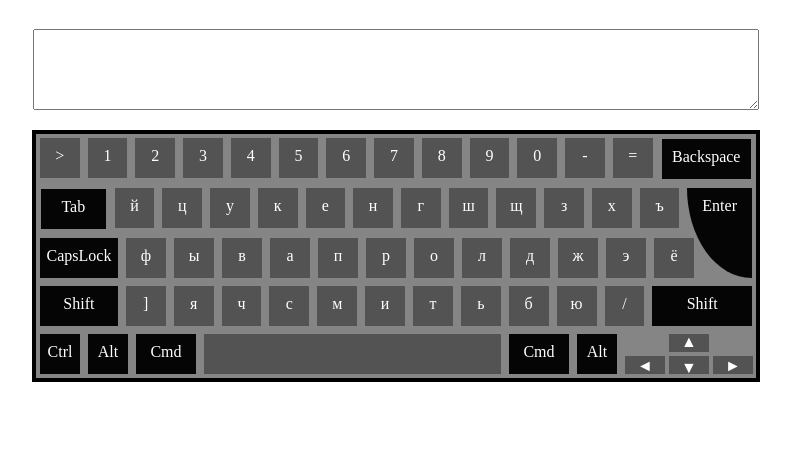
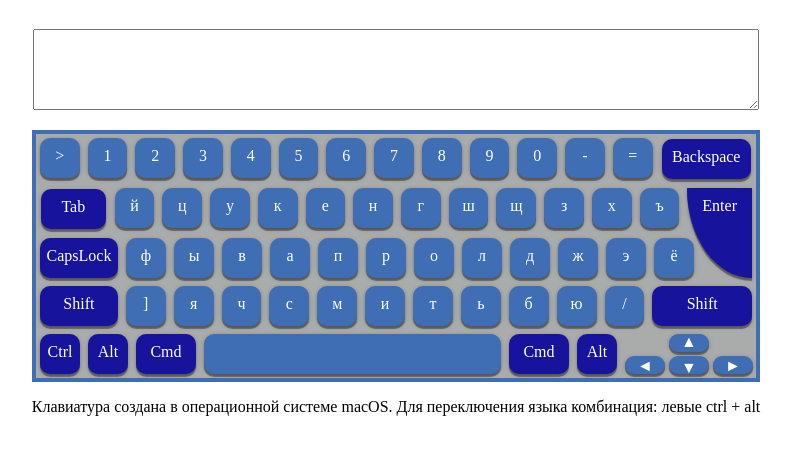
Before and after one commit to leonizis/virtual-keyboard, a website: page index.html in a window 1280 px wide. Shown: the part 137-592 px from the top of the page, without its empty margins (244-1035 px from the left). Drawn offline with Linux system fonts and the light colour scheme.

Commit message:
feat: keyboard coloring

```diff
--- a/script.js
+++ b/script.js
@@ -162,9 +162,8 @@ document.addEventListener('keydown', (event) => {
     const cursorPosition = textarea.selectionStart;
     const textBeforeCursor = textarea.value.substring(0, cursorPosition);
     const textAfterCursor = textarea.value.substring(cursorPosition);
-    // удаляем текст до курсора
     textarea.value = `${textBeforeCursor}${event.key}${textAfterCursor}`;
-    // устанавливаем позицию курсора после удаления текста
+    // устанавливаем позицию курсора
     textarea.selectionStart = cursorPosition + 1;
     textarea.selectionEnd = cursorPosition + 1;
   }
@@ -253,3 +252,8 @@ document.addEventListener('click', (event) => {
     }
   }
 });
+
+const footer = document.createElement('p');
+footer.setAttribute('class', 'footer');
+footer.innerHTML = 'Клавиатура создана в операционной системе macOS. Для переключения языка комбинация: левые ctrl + alt';
+container.appendChild(footer);
--- a/style.css
+++ b/style.css
@@ -17,8 +17,8 @@
 .keyboard-block{
     margin: 20px 0 0 0;
     width: 90%;
-    border: 4px solid #000;
-    background-color: #868585;
+    border: 4px solid #3f6eb5;
+    background-color: #aaacab;
 }
 .keyboard-row{
     display: flex;
@@ -29,56 +29,67 @@
     width: 40px;
     height: 40px;
     background-color: #535353;
+    margin: 4px;
     color: #fff;
-    margin: 4px;
     line-height: 35px;
-    transition: all 0.3s;
+    background-color: #3f6eb5;
+    border: none;
+    border-radius: 10px;
+    box-shadow: 0px 3px 0px 0px rgba(0, 0, 0, 0.3),
+    0px 2px 2px 0px rgba(0, 0, 0, 0.2), 0px 1px 5px 0px rgba(0, 0, 0, 0.2);
+    cursor: pointer;
+    transition: all 0.2s ease-in-out;
 }
 .key:hover{
     cursor: pointer;
-    background-color: #312f2f;
-    box-shadow: 0px 0px 3px 3px rgba(206, 206, 206, 0.5);
+    box-shadow: 0px 5px 0px 0px rgba(0, 0, 0, 0.3),
+    0px 4px 4px 0px rgba(0, 0, 0, 0.2), 0px 3px 10px 0px rgba(0, 0, 0, 0.2);
+    transform: translateY(-2px);
 }
 .key:active{
-
-
-    box-shadow: 0px 0px 5px 5px rgba(206, 206, 206, 0.5);
+    box-shadow: 0px 5px 0px 0px rgba(0, 0, 0, 0.3),
+    0px 4px 4px 0px rgba(0, 0, 0, 0.2), 0px 3px 10px 0px rgba(0, 0, 0, 0.2);
+    transform: translateY(1px);
 }
 .active {
-    background-color: #e51010; /* любой цвет, который будет указывать на активную кнопку */
+    box-shadow: 0px 5px 0px 0px rgba(209, 30, 30, 0.3),
+    0px 4px 4px 0px rgba(0, 0, 0, 0.2), 0px 3px 10px 0px rgba(0, 0, 0, 0.2);
+    transform: translateY(1px);
   }
   .CapsLock:active {
-    background-color: red;
+    box-shadow: 0px 5px 0px 0px rgba(209, 30, 30, 0.3),
+    0px 4px 4px 0px rgba(0, 0, 0, 0.2), 0px 3px 10px 0px rgba(0, 0, 0, 0.2);
+    transform: translateY(1px);
 }
 .hovered{
-    background-color: #312f2f;
-    box-shadow: 0px 0px 5px 5px rgba(206, 206, 206, 0.5);
+    box-shadow: 0px 5px 0px 0px rgba(0, 0, 0, 0.3),
+    0px 4px 4px 0px rgba(0, 0, 0, 0.2), 0px 3px 10px 0px rgba(0, 0, 0, 0.2);
+    transform: translateY(-2px);
 }
 .CapsLock.hovered{
     background-color: #e51010;
+    box-shadow: 0px 5px 0px 0px rgba(209, 30, 30, 0.3),
+    0px 4px 4px 0px rgba(0, 0, 0, 0.2), 0px 3px 10px 0px rgba(0, 0, 0, 0.2);
+    transform: translateY(1px);
 }
-.key.active {
-    background-color: #e51010;
-  }
-
 .Backspace{
     width: 90px;
     height: 40px;
-    background-color: #060505;
+    background-color: #17139d;
     color: #fff;
     margin: 5px;
 }
 .Tab{
     width: 65px;
     height: 40px;
-    background-color: #060505;
+    background-color: #17139d;
     color: #fff;
     margin: 5px;
 }
 .Enter{
     width: 65px;
     height: 90px;
-    background-color: #060505;
+    background-color: #17139d;
     border: none;
     color: #fff;
     border-radius: 0 0 0 100%;
@@ -91,33 +102,35 @@
 .CapsLock{
     width: 78px;
     height: 40px;
-    background-color: #060505;
+    background-color: #17139d;
     border: none;
     color: #fff;
 }
 .ShiftLeft{
     width: 78px;
     height: 40px;
-    background-color: #060505;
+    background-color: #17139d;
     border: none;
     color: #fff;
 }
 .ShiftRight{
     width: 100px;
     height: 40px;
-    background-color: #060505;
+    background-color: #17139d;
     border: none;
     color: #fff;
 }
 .ControlLeft,
 .AltLeft,
 .AltRight{
-    background-color: #060505;
+    background-color: #17139d;
+    color: #fff;
 }
 .MetaLeft,
 .MetaRight{
-    background-color: #060505;
+    background-color: #17139d;
     width: 60px;
+    color: #fff;
 }
 .Space{
     width: 297px;
@@ -127,14 +140,16 @@
     height: 18px;
     margin: 26px 0 0 4px;
     line-height: 20px;
-
+    color: #fff;
 }
 .ArrowUp{
     height: 18px;
     line-height: 15px;
+    color: #fff;
 }
 .ArrowDown{
     height: 18px;
     margin: 26px 0 0 -44px;
     line-height: 23px;
+    color: #fff;
 }
```
